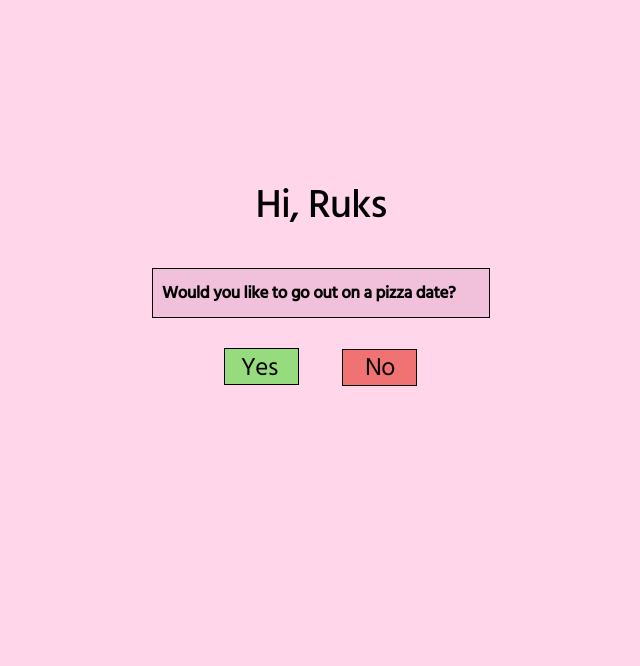
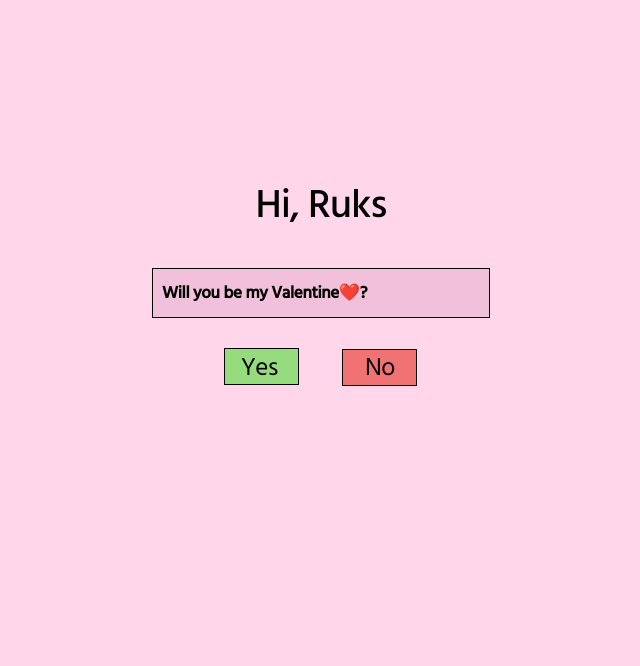
Before and after one commit to arunmahara/get-a-date, a Django app: page / in a window 1280 px wide. Shown: the top 666 px of the page, without its empty margins (359-999 px from the left). Run offline with Django 4.2, Linux system fonts and the light colour scheme.

Commit message:
Update index.html

```diff
--- a/main/templates/index.html
+++ b/main/templates/index.html
@@ -6,7 +6,7 @@
   <div class="index-inner"></div>
   <div class="yes"><a href="{% url 'acceptence' %}" style="text-decoration: none; color: black;">Yes</a></div>
   <div class="no"><a href="{% url 'denial' %}" style="text-decoration: none; color: black;">No</a></div>
-  <div class="will-you-go" style="font-size: 17px; font-weight: 600; margin-top: 5px;">Would you like to go out on a pizza date?</div>
+  <div class="will-you-go" style="font-size: 17px; font-weight: 600; margin-top: 5px;">Will you be my Valentine❤️?</div>
   <div class="hi-momo">Hi, {{name}}</div>
 </div>
 
```
